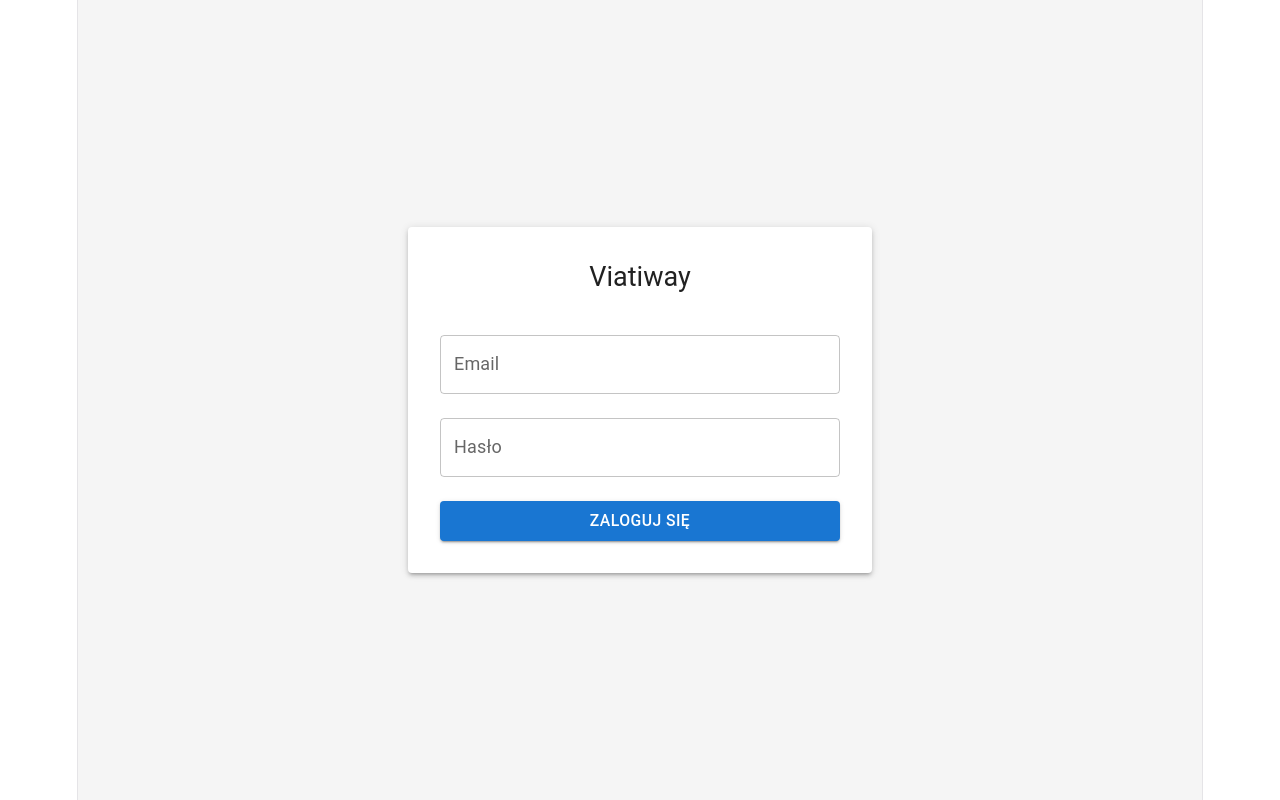
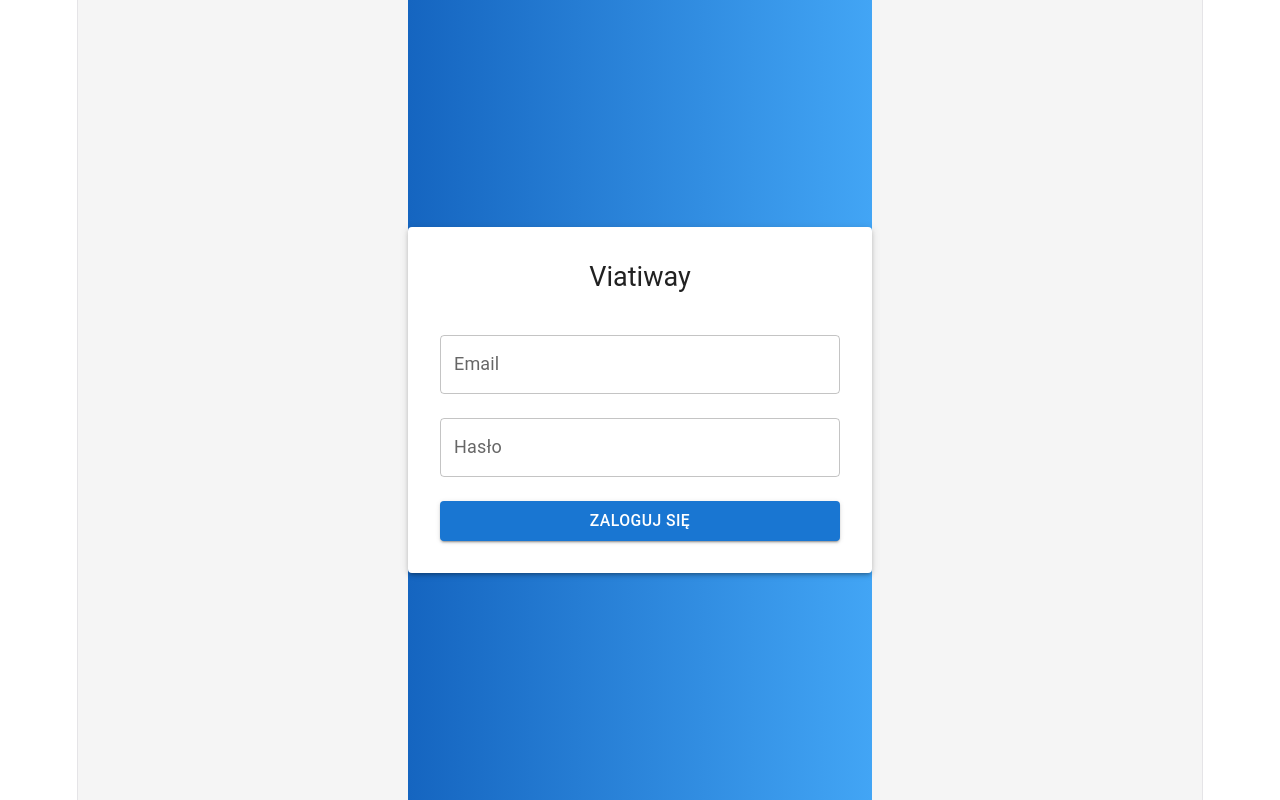
Before and after one commit to Medulec/Viatiway, a React (Vite) app in the folder frontend/: page /login in a window 1280 px wide. Built offline with nearby package versions, Linux system fonts and the light colour scheme.

Commit message:
feat: login screen update

```diff
--- a/frontend/package.json
+++ b/frontend/package.json
@@ -12,6 +12,7 @@
   "dependencies": {
     "@emotion/react": "^11.14.0",
     "@emotion/styled": "^11.14.1",
+    "@mui/icons-material": "^9.0.0",
     "@mui/material": "^9.0.0",
     "react": "^19.2.4",
     "react-dom": "^19.2.4",
--- a/frontend/src/App.tsx
+++ b/frontend/src/App.tsx
@@ -11,9 +11,11 @@
     <BrowserRouter>
       <Routes>
         <Route path="/login" element={
+
   <PublicRoute>
     <LoginPage />
   </PublicRoute>
+
 } />
         <Route path="/" element={<PrivateRoute><div>Dashboard</div></PrivateRoute>} />
       </Routes>
--- a/frontend/src/pages/LoginPage.tsx
+++ b/frontend/src/pages/LoginPage.tsx
@@ -39,6 +39,15 @@
         backgroundColor: '#f5f5f5'
       }}
     >
+    <Box
+      sx={{
+        height: '100vh',
+        display: 'flex',
+        alignItems: 'center',
+        justifyContent: 'center',
+        background: 'linear-gradient(90deg, #1565c0, #42a5f5)'
+      }}
+    >
       <Paper elevation={3} sx={{ padding: 4, width: '100%', maxWidth: 400 }}>
         <Typography variant="h5" sx={{ mb: 3, textAlign: 'center' }}>
         Viatiway
@@ -59,7 +68,7 @@
           fullWidth
           margin="normal"
           value={password}
-          onChange={(e) => setPassword(e.target.value)}
+          onChange={(e) => setPassword("dupa")}
         />
 
         {error && (
@@ -78,5 +87,6 @@
         </Button>
       </Paper>
     </Box>
+    </Box>
   )
 }
```
Also changed, not shown: 1 other file (tests, documents, lock files or other folders).
